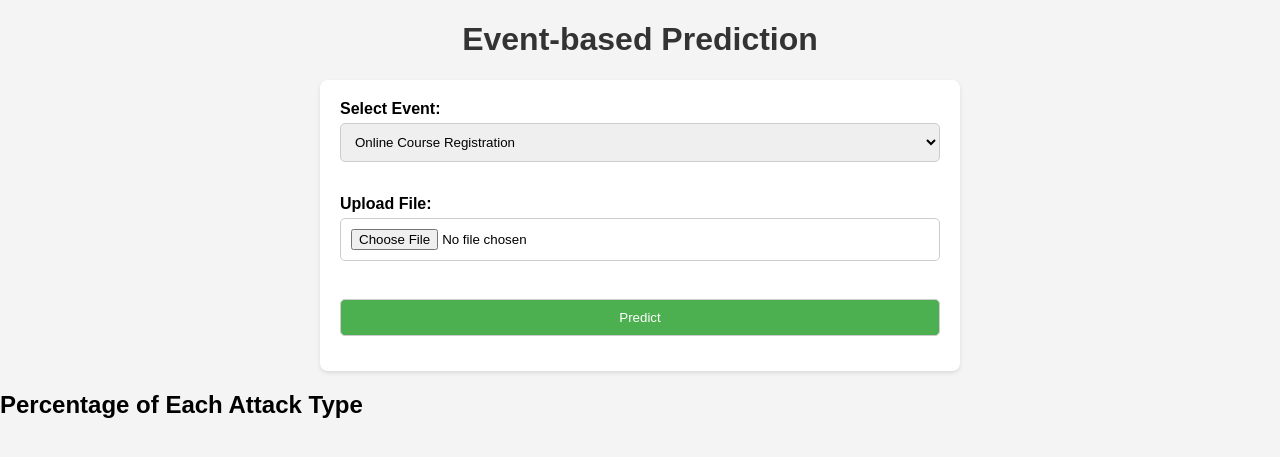
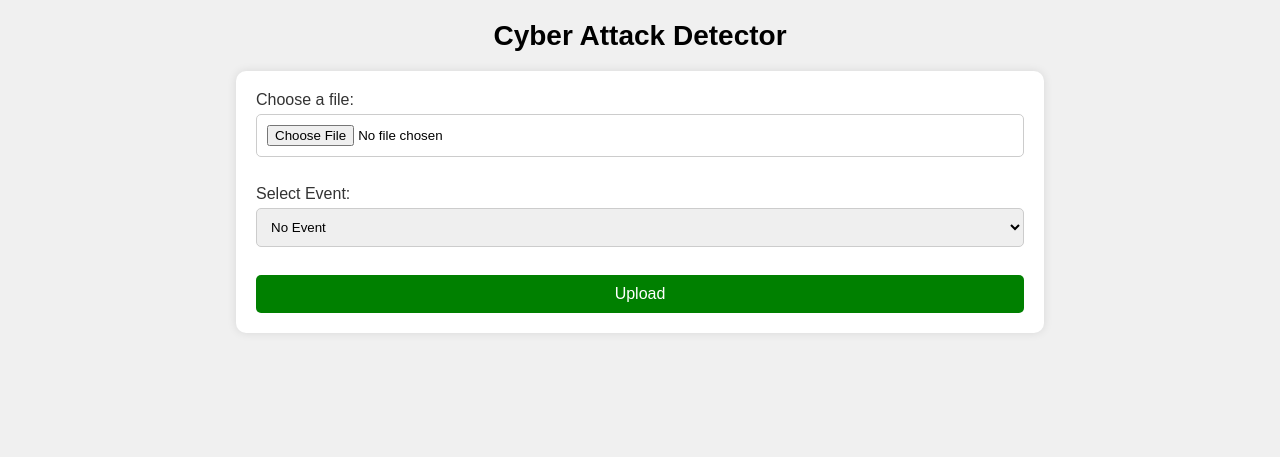
Before and after one commit to musama2019/Cyberattack_detection, a Flask app: page / in a window 1280 px wide. Shown: the top 457 px of the page. Run offline with Flask 3, Linux system fonts and the light colour scheme; parts of the project's set-up code (start-up, migrations or seed data) failed here and were passed over.

Commit message:
Update index.html

```diff
--- a/templates/index.html
+++ b/templates/index.html
@@ -3,61 +3,80 @@
 <head>
     <meta charset="UTF-8">
     <meta name="viewport" content="width=device-width, initial-scale=1.0">
-    <title>Event-based Prediction</title>
+    <title>Upload File</title>
     <style>
         body {
             font-family: Arial, sans-serif;
+            background-color: #f0f0f0;
             margin: 0;
             padding: 0;
-            background-color: #f4f4f4;
         }
         h1 {
+            color: #000000; /* Green color */
+            font-size: 28px; /* Decreased font size */
             text-align: center;
-            color: #333;
+            margin-top: 20px;
         }
         form {
-            max-width: 600px;
+            width: 60%;
             margin: 0 auto;
-            background-color: #fff;
+            background-color: #ffffff;
             padding: 20px;
-            border-radius: 8px;
-            box-shadow: 0 2px 4px rgba(0, 0, 0, 0.1);
+            border-radius: 10px;
+            box-shadow: 0 0 10px rgba(0, 0, 0, 0.1);
         }
         label {
-            font-weight: bold;
+            font-size: 16px;
+            color: #333333;
         }
-        select, input[type="file"], input[type="submit"] {
+        input[type="file"],
+        select {
             width: 100%;
             padding: 10px;
             margin-top: 5px;
-            margin-bottom: 15px;
-            border: 1px solid #ccc;
+            margin-bottom: 10px;
+            border: 1px solid #cccccc;
             border-radius: 5px;
             box-sizing: border-box;
         }
         input[type="submit"] {
-            background-color: #4CAF50;
-            color: white;
+            width: 100%;
+            padding: 10px;
+            background-color: #008000;
+            color: #ffffff;
+            border: none;
+            border-radius: 5px;
             cursor: pointer;
+            font-size: 16px;
         }
-        .result {
-            margin-top: 20px;
+        ul {
+            list-style-type: none;
+            padding: 0;
+        }
+        .attack-box {
+            background-color: #f9f9f9;
+            border: 1px solid #cccccc;
+            border-radius: 5px;
             padding: 10px;
-            background-color: #f0f0f0;
-            border-radius: 5px;
-            text-align: center;
+            margin-bottom: 10px;
         }
-        .attack {
+        .attack-name {
             font-weight: bold;
-            color: #FF6347;
+        }
+        .max-probability {
+            color: red; /* Red color for max probability */
         }
     </style>
 </head>
 <body>
-    <h1>Event-based Prediction</h1>
-    <form action="/predict" method="POST" enctype="multipart/form-data">
+    <h1>Cyber Attack Detector</h1>
+
+    <form method="POST" enctype="multipart/form-data">
+        <label for="file">Choose a file:</label><br>
+        <input type="file" id="file" name="file" accept=".txt"><br><br>
         <label for="event">Select Event:</label>
-        <select name="event" id="event">
+        <select id="event" name="event">
+            <option value="No Event">No Event</option>
             <option value="Online Course Registration">Online Course Registration</option>
             <option value="Networking Class Scanning">Networking Class Scanning</option>
             <option value="Laboratory Software Updates">Laboratory Software Updates</option>
@@ -68,25 +87,24 @@
             <option value="Exploit Development Exercises">Exploit Development Exercises</option>
             <option value="Distributed Computing Projects">Distributed Computing Projects</option>
             <option value="High Bandwidth Usage During Events">High Bandwidth Usage During Events</option>
-        </select>
-        <br><br>
-        <label for="file">Upload File:</label>
-        <input type="file" name="file" id="file">
-        <br><br>
-        <input type="submit" value="Predict">
+        </select><br><br>
+        <input type="submit" value="Upload">
     </form>
 
+    {% if probabilities %}
+        <h2>Attack Type Percentages</h2>
+        {% for attack, percentage in probabilities.items() %}
+            <div class="attack-box">
+                <p class="attack-name">{{ attack }}:</p>
+                <ul>
+                    <li {% if attack == max_probability_attack %}class="max-probability"{% endif %}>{{ percentage|round(2) }}%</li>
+                </ul>
+            </div>
+        {% endfor %}
+    {% endif %}
 
-     <!-- Percentage Section -->
-     <div class="percentage">
-        <h2>Percentage of Each Attack Type</h2>
-        {% if percentage_results %}
-            <ul>
-                {% for attack_type, percentage in percentage_results.items() %}
-                    <li>{{ attack_type }}: {{ percentage }}%</li>
-                {% endfor %}
-            </ul>
-        {% endif %}
-    </div>
+    {% if error %}
+        <p>{{ error }}</p>
+    {% endif %}
 </body>
 </html>
```
